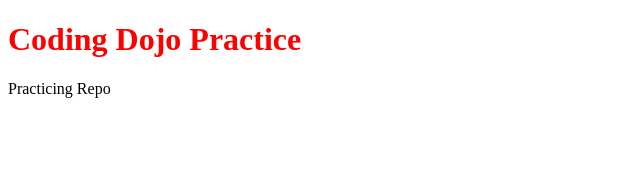
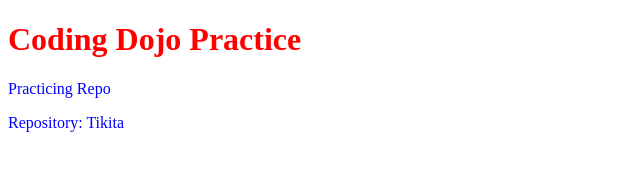
Before and after one commit to sangl7/basic_repo, a plain HTML site: page index.html in a window 1280 px wide. Shown: the whole page, without its empty margins (0-640 px from the left). Drawn offline with Linux system fonts and the light colour scheme.

Commit message:
added color for p and one more p tag

```diff
--- a/index.html
+++ b/index.html
@@ -8,6 +8,7 @@
 		<div id="wrapper">
 		<h1>Coding Dojo Practice</h1>
 		<p>Practicing Repo</p>
+		<p>Repository: Tikita</p>
 		</div>
 	</body>
 </html>
--- a/styles.css
+++ b/styles.css
@@ -1,3 +1,6 @@
 h1 {
 	color:red;
 }
+p {
+	color:blue;
+}
```
